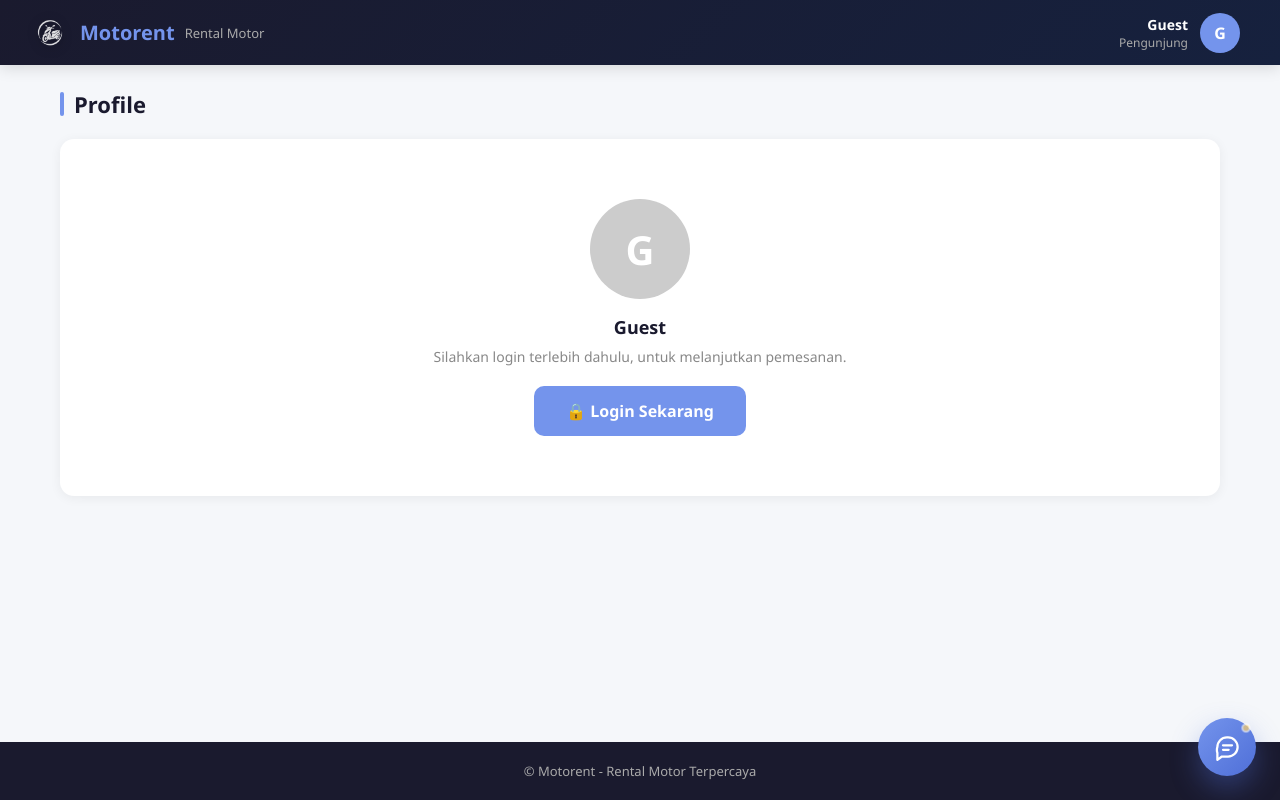
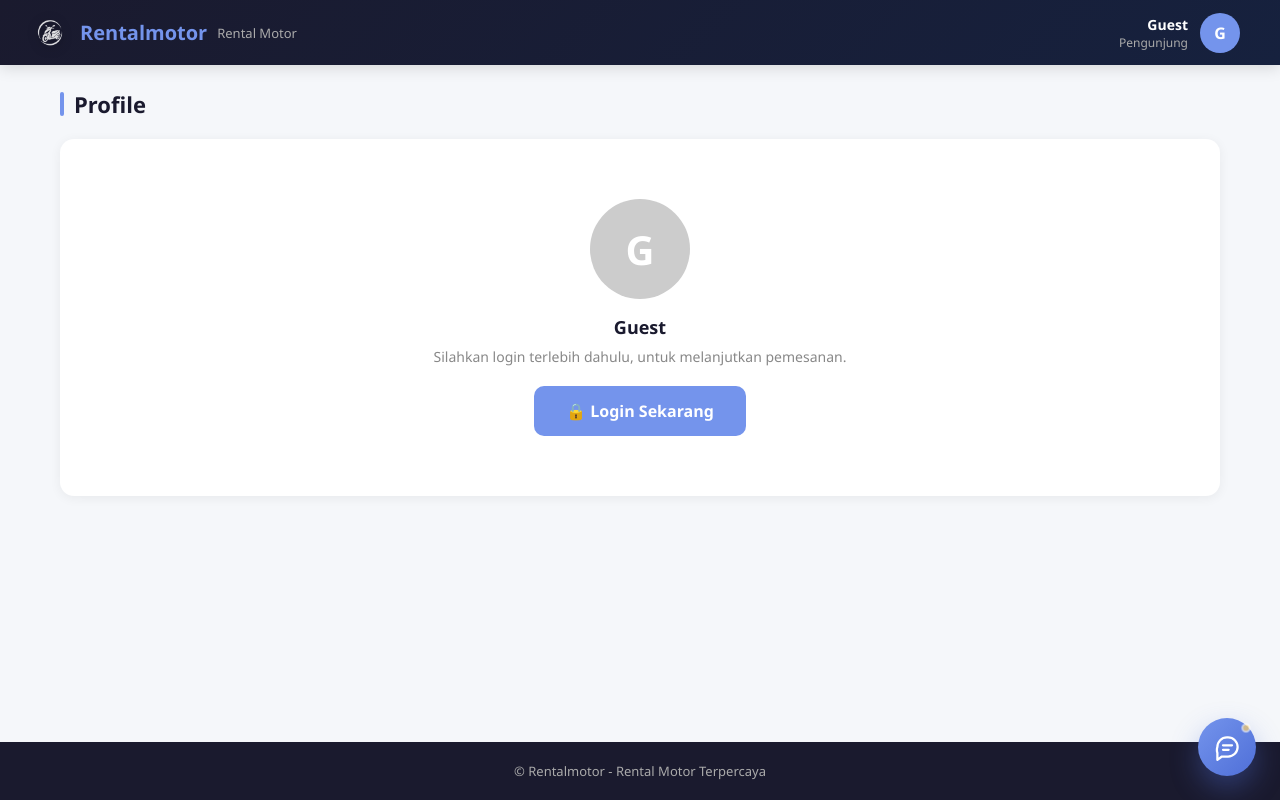
Before and after one commit to fadhilbagus-ctrlC/RentalMotor, a PHP site: page /assets/user/index.php?page=profile in a window 1280 px wide. Run offline with PHP 8.4, Linux system fonts and the light colour scheme.

Commit message:
feat: rebrand aplikasi motorent menjadi rentalmotor

```diff
--- a/assets/admin/index.php
+++ b/assets/admin/index.php
@@ -506,7 +506,7 @@ $range_unit = $chart_monthly ? 'bulan' : 'hari';
 <head>
     <meta charset="UTF-8">
     <meta name="viewport" content="width=device-width, initial-scale=1.0">
-    <title><?= htmlspecialchars($page_titles[$page] ?? 'Admin') ?> - Motorent</title>
+    <title><?= htmlspecialchars($page_titles[$page] ?? 'Admin') ?> - Rentalmotor</title>
     <link rel="stylesheet" href="dashboard.css?v=<?= filemtime(__DIR__ . '/dashboard.css') ?>">
 </head>
 <body>
@@ -515,7 +515,7 @@ $range_unit = $chart_monthly ? 'bulan' : 'hari';
     <a href="index.php?page=dashboard" class="sidebar-brand">
         <span class="brand-mark"><?= admin_icon('scooter') ?></span>
         <span class="brand-text">
-            <strong>Motorent</strong>
+            <strong>Rentalmotor</strong>
             <small>Admin Panel</small>
         </span>
     </a>
--- a/assets/asisten/chat.js
+++ b/assets/asisten/chat.js
@@ -18,7 +18,7 @@
     var csrf = root.getAttribute('data-csrf') || '';
     var storeLat = parseFloat(root.getAttribute('data-store-lat'));
     var storeLng = parseFloat(root.getAttribute('data-store-lng'));
-    var storeName = root.getAttribute('data-store-name') || 'Motorent';
+    var storeName = root.getAttribute('data-store-name') || 'Rentalmotor';
 
     var busy = false;
     var typingEl = null;
--- a/assets/asisten/chat_widget.php
+++ b/assets/asisten/chat_widget.php
@@ -9,7 +9,7 @@ require_once __DIR__ . '/../config.php';
      data-csrf="<?= htmlspecialchars(csrf_token(), ENT_QUOTES) ?>">
 
     <button type="button" class="ai-chat-toggle" id="aiChatToggle"
-            aria-label="Buka asisten AI Motorent" aria-expanded="false" aria-controls="aiChatPanel">
+            aria-label="Buka asisten AI Rentalmotor" aria-expanded="false" aria-controls="aiChatPanel">
         <svg class="ai-chat-icon-open" viewBox="0 0 24 24" fill="none" stroke="currentColor" stroke-width="2" stroke-linecap="round" stroke-linejoin="round" aria-hidden="true">
             <path d="M21 11.5a8.5 8.5 0 0 1-8.5 8.5H7l-4 3v-6.2A8.5 8.5 0 0 1 3 11.5 8.5 8.5 0 0 1 11.5 3h1A8.5 8.5 0 0 1 21 11.5z"/>
             <path d="M8 10h8M8 14h5"/>
@@ -20,24 +20,24 @@ require_once __DIR__ . '/../config.php';
         <span class="ai-chat-dot" aria-hidden="true"></span>
     </button>
 
-    <section class="ai-chat-panel" id="aiChatPanel" aria-label="Asisten AI Motorent" hidden>
+    <section class="ai-chat-panel" id="aiChatPanel" aria-label="Asisten AI Rentalmotor" hidden>
         <header class="ai-chat-header">
             <div class="ai-chat-avatar" aria-hidden="true">AI</div>
             <div class="ai-chat-title">
-            <strong>Asisten Motorent</strong>
+            <strong>Asisten Rentalmotor</strong>
                 <span>Tanya seputar sewa motor</span>
             </div>
             <button type="button" class="ai-chat-close" id="aiChatClose" aria-label="Tutup asisten AI">&times;</button>
         </header>
 
         <div class="ai-chat-messages" id="aiChatMessages" role="log" aria-live="polite">
-            <div class="ai-msg ai-msg-bot">Halo! Saya asisten AI Motorent. Mau tanya harga, cara booking, atau jam operasional?</div>
+            <div class="ai-msg ai-msg-bot">Halo! Saya asisten AI Rentalmotor. Mau tanya harga, cara booking, atau jam operasional?</div>
             <div class="ai-quick-replies" id="aiQuickReplies">
                 <button type="button" data-quick="Berapa harga sewa motor?">Harga sewa</button>
                 <button type="button" data-quick="Bagaimana cara booking motor?">Cara booking</button>
-                <button type="button" data-quick="Jam operasional Motorent kapan?">Jam operasional</button>
+                <button type="button" data-quick="Jam operasional Rentalmotor kapan?">Jam operasional</button>
                 <button type="button" data-quick="Metode pembayaran apa saja yang tersedia?">Pembayaran</button>
-                <button type="button" data-quick="Di mana lokasi pengambilan Motorent?">Lokasi</button>
+                <button type="button" data-quick="Di mana lokasi pengambilan Rentalmotor?">Lokasi</button>
             </div>
         </div>
 
--- a/assets/config.php
+++ b/assets/config.php
@@ -25,7 +25,7 @@ if (!defined('RETURN_DEADLINE_TIME')) define('RETURN_DEADLINE_TIME', '23:00');
 if (!defined('FINE_PER_20MIN')) define('FINE_PER_20MIN', 10000);
 if (!defined('FINE_BLOCK_MINUTES')) define('FINE_BLOCK_MINUTES', 20);
 
-if (!defined('STORE_NAME')) define('STORE_NAME', 'Motorent');
+if (!defined('STORE_NAME')) define('STORE_NAME', 'Rentalmotor');
 if (!defined('STORE_ADDRESS')) define('STORE_ADDRESS', 'Jl. Raya Wonosobo No. 88, Wonosobo, Jawa Tengah 56311');
 if (!defined('STORE_LAT')) define('STORE_LAT', -7.35952);
 if (!defined('STORE_LNG')) define('STORE_LNG', 109.90283);
--- a/assets/login/forgot.php
+++ b/assets/login/forgot.php
@@ -71,7 +71,7 @@ if ($_SERVER['REQUEST_METHOD'] === 'POST') {
 <head>
     <meta charset="UTF-8">
     <meta name="viewport" content="width=device-width, initial-scale=1.0">
-    <title>Lupa Password - Motorent</title>
+    <title>Lupa Password - Rentalmotor</title>
     <link rel="stylesheet" href="style.css">
     <style>
         .forgot-side{position:absolute;left:0;top:0;width:50%;height:100%;background:#fff;border-right:1px solid #eee;display:flex;align-items:center;justify-content:center;color:#333;text-align:center;padding:40px;}
--- a/assets/user/checkout.php
+++ b/assets/user/checkout.php
@@ -116,7 +116,7 @@ if (!$booking) {
                     'gopay' => ['label' => 'GoPay', 'app' => 'gojek://gopay', 'web' => 'https://www.gojek.com/gopay/', 'guide' => 'Buka Gojek → GoPay → Bayar → masukkan nominal pas → cantumkan ID booking di catatan.'],
                     'shopeepay' => ['label' => 'ShopeePay', 'app' => 'shopeepay://', 'web' => 'https://shopee.co.id/', 'guide' => 'Buka Shopee → ShopeePay → Transfer → masukkan nominal pas → cantumkan ID booking di catatan.'],
                     'ovo' => ['label' => 'OVO', 'app' => 'ovo://', 'web' => 'https://www.ovo.id/', 'guide' => 'Buka OVO → Transfer → masukkan nominal pas → cantumkan ID booking di catatan.'],
-                    'qris' => ['label' => 'QRIS', 'app' => '', 'web' => '', 'guide' => 'Pindai kode QRIS Motorent dengan aplikasi e-wallet apapun → masukkan nominal pas → simpan bukti.'],
+                    'qris' => ['label' => 'QRIS', 'app' => '', 'web' => '', 'guide' => 'Pindai kode QRIS Rentalmotor dengan aplikasi e-wallet apapun → masukkan nominal pas → simpan bukti.'],
                 ];
                 ?>
                 <div class="payment-methods" style="display:flex;flex-direction:column;gap:10px;margin-bottom:12px;">
--- a/assets/user/index.php
+++ b/assets/user/index.php
@@ -45,7 +45,7 @@ if ($msg) {
 <head>
     <meta charset="UTF-8">
     <meta name="viewport" content="width=device-width, initial-scale=1.0">
-    <title>Motorent - Rental Motor</title>
+    <title>Rentalmotor - Rental Motor</title>
     <link rel="stylesheet" href="user.css?v=<?= filemtime(__DIR__ . '/user.css') ?>">
     <link rel="stylesheet" href="../asisten/chat.css?v=<?= filemtime(__DIR__ . '/../asisten/chat.css') ?>">
 </head>
@@ -53,8 +53,8 @@ if ($msg) {
 
 <nav class="navbar">
     <a href="index.php" class="navbar-brand">
-        <img src="../login/logo-white.png" alt="Motorent" class="navbar-logo">
-        <h2>Motorent</h2>
+        <img src="../login/logo-white.png" alt="Rentalmotor" class="navbar-logo">
+        <h2>Rentalmotor</h2>
         <span>Rental Motor</span>
     </a>
     <div class="navbar-user">
@@ -89,7 +89,7 @@ if ($msg) {
 </div>
 
 <footer class="footer">
-    <p>&copy; Motorent - Rental Motor Terpercaya</p>
+    <p>&copy; Rentalmotor - Rental Motor Terpercaya</p>
 </footer>
 
 <?php include __DIR__ . '/../asisten/chat_widget.php'; ?>
--- a/assets/user/payment_gateway.php
+++ b/assets/user/payment_gateway.php
@@ -58,7 +58,7 @@ function create_ewallet_charge(array $booking, string $method, string $number, a
     if (!payment_is_configured()) {
         return ['error' => 'Gateway belum dikonfigurasi (secret key / curl).'];
     }
-    $ref = 'MOTORENT-' . (int) $booking['id'] . '-' . date('YmdHis') . '-' . strtoupper(substr(bin2hex(random_bytes(3)), 0, 6));
+    $ref = 'RENTALMOTOR-' . (int) $booking['id'] . '-' . date('YmdHis') . '-' . strtoupper(substr(bin2hex(random_bytes(3)), 0, 6));
     $payload = [
         'external_id' => $ref,
         'amount' => (int) $booking['total_price'],
--- a/assets/user/struk.php
+++ b/assets/user/struk.php
@@ -74,7 +74,7 @@ $print_date = date('d M Y H:i');
 
     <div class="struk-paper">
         <div class="struk-head">
-            <div class="brand">Motorent</div>
+            <div class="brand">Rentalmotor</div>
             <div class="sub">Rental Motor Terpercaya</div>
             <h2 style="margin-top:10px;">Struk Pembayaran</h2>
             <div class="sub"><?= htmlspecialchars($struk_no) ?> &bull; <?= htmlspecialchars($print_date) ?></div>
@@ -105,7 +105,7 @@ $print_date = date('d M Y H:i');
         </table>
 
         <div class="struk-foot">
-            Simpan struk ini sebagai bukti pembayaran yang sah.<br>Terima kasih telah menyewa di Motorent.
+            Simpan struk ini sebagai bukti pembayaran yang sah.<br>Terima kasih telah menyewa di Rentalmotor.
         </div>
 
         <div class="struk-actions">
```
Also changed, not shown: assets/asisten/ai_client.php (+5 -5 lines).
